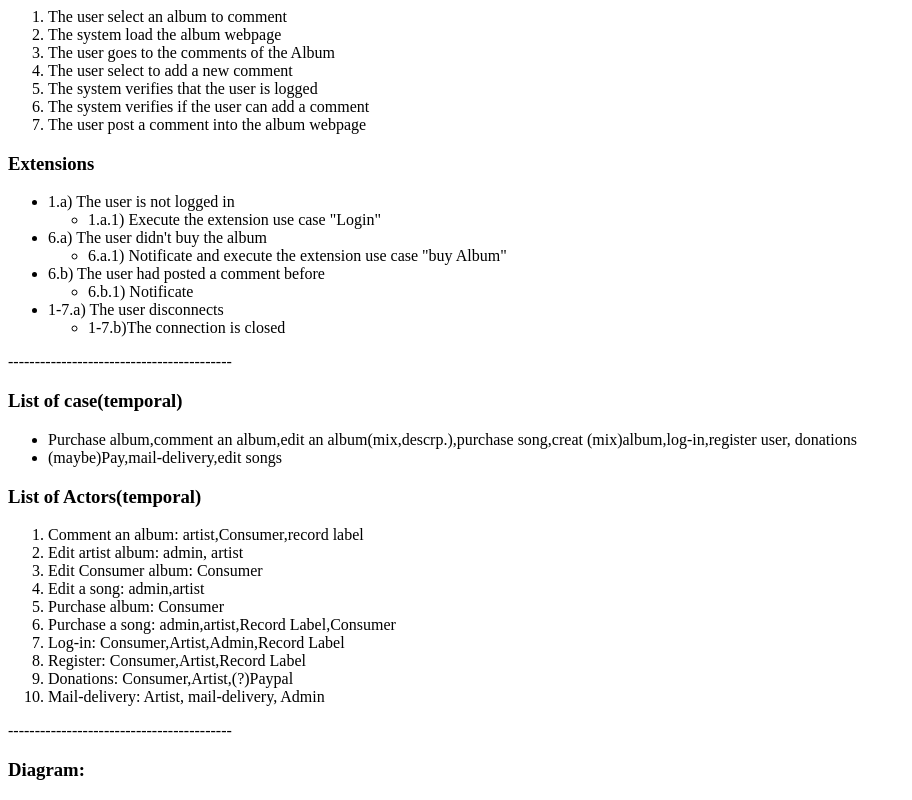
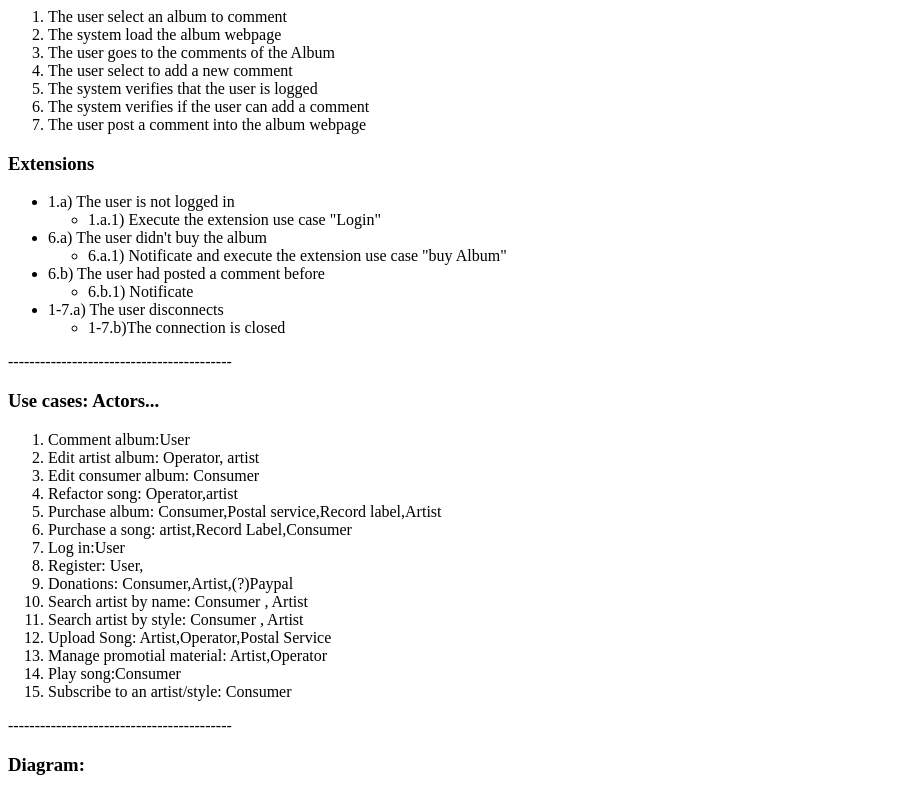
Before and after one commit to jorgealemangonzalez/SoftwareArchitecture, a plain HTML site: page doc/S2/Seminar-2.html in a window 1280 px wide. Shown: the part 1737-2537 px from the top of the page, without its empty margins (0-912 px from the left). Drawn offline with Linux system fonts and the light colour scheme.

Commit message:
mejorado seminar 2

```diff
--- a/doc/S2/Seminar-2.html
+++ b/doc/S2/Seminar-2.html
@@ -14,7 +14,7 @@
     <body>
 
         <h3>Use case:</h3><p> Purchase Album</p>
-        <h3>Context: </h3><p>User ( generalizes Artist,Consumer,Record Label,Administrator )</p>
+        <h3>Context: </h3><p>User ( generalizes Artist,Consumer,Record Label,Operator )</p>
         <h3>Support Actors: </h3><p>Postal Service</p>
         <h3>Preconditions</h3>
         <ul>
@@ -138,23 +138,23 @@
             </li>
         </ul>
         <p>------------------------------------------</p>
-         <h3>List of case(temporal)</h3>
-            <ul>
-                <li>Purchase album,comment an album,edit an album(mix,descrp.),purchase song,creat (mix)album,log-in,register user, donations</li>
-                <li>(maybe)Pay,mail-delivery,edit songs</li>
-            </ul>
-        <h3>List of Actors(temporal)</h3>
+        <h3>Use cases: Actors...</h3>
         <ol>
-            <li>Comment an album: artist,Consumer,record label</li>
-            <li>Edit artist album: admin, artist</li>
-            <li>Edit Consumer album: Consumer</li>
-            <li>Edit a song: admin,artist</li>
-	    <li>Purchase album: Consumer</li>
-            <li>Purchase a song: admin,artist,Record Label,Consumer</li>
-            <li>Log-in: Consumer,Artist,Admin,Record Label</li>
-            <li>Register: Consumer,Artist,Record Label</li>
+            <li>Comment album:User</li>
+            <li>Edit artist album: Operator, artist</li>
+            <li>Edit consumer album: Consumer</li>
+            <li>Refactor song: Operator,artist</li>
+	    <li>Purchase album: Consumer,Postal service,Record label,Artist</li>
+            <li>Purchase a song: artist,Record Label,Consumer</li>
+            <li>Log in:User</li>
+            <li>Register: User,</li>
             <li>Donations: Consumer,Artist,(?)Paypal</li>
-            <li>Mail-delivery: Artist, mail-delivery, Admin</li>
+	    <li>Search artist by name: Consumer , Artist </li>
+	    <li>Search artist by style: Consumer , Artist </li>
+	    <li>Upload Song: Artist,Operator,Postal Service</li>
+	    <li>Manage promotial material: Artist,Operator </li>
+	    <li>Play song:Consumer</li>
+	    <li>Subscribe to an artist/style: Consumer</li>
         </ol>
         <p>------------------------------------------</p>
         <h3> Diagram:</h3>
```
Also changed, not shown: doc/S1/Seminar-1.html (+4 -0 lines), 2 other files.
